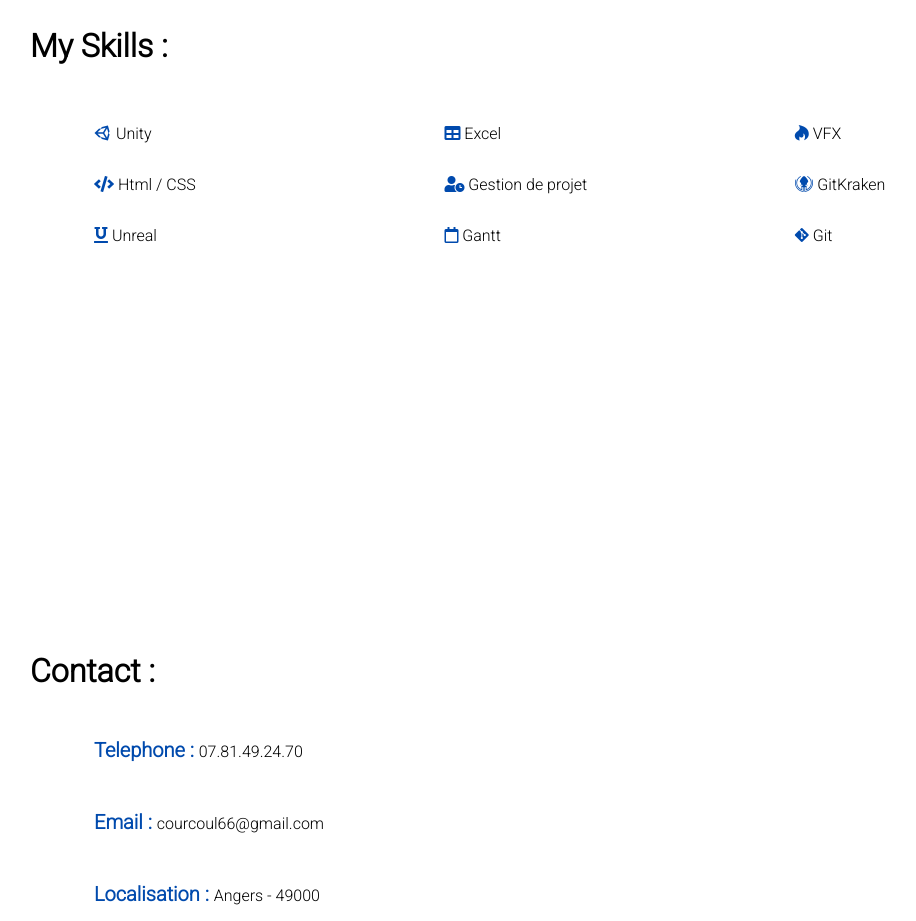
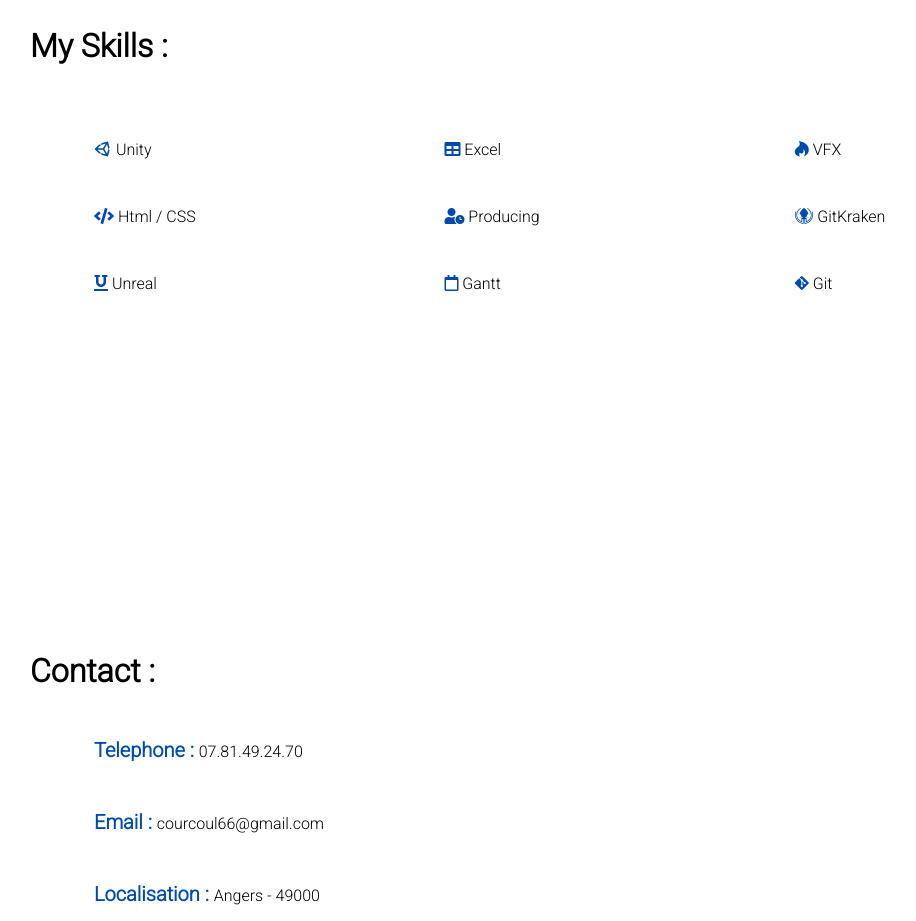
Before and after one commit to Heromomies/portfolio, a plain HTML site: page index.html in a window 1280 px wide. Shown: the part 3440-4361 px from the top of the page, without its empty margins (18-934 px from the left). Drawn offline with Linux system fonts and the light colour scheme.

Commit message:
Add smooth on scroll and change skills

```diff
--- a/css/style.css
+++ b/css/style.css
@@ -35,7 +35,9 @@ body {
   font-family: var(--body-font);
   overflow-x: hidden;
 }
-
+html{
+  scroll-behavior: smooth;
+}
 ul.sidenav {
   list-style-type: none;
   margin: 0;
@@ -199,7 +201,7 @@ div.contentExp {
 .columnIcons {
   float: left;
   width: 30%;
-  margin-top: var(--mb-3);
+  margin-top: var(--mb-5);
 }
 
 /* Content */
--- a/index.html
+++ b/index.html
@@ -141,7 +141,7 @@
                 <div class="contentIcons">
                     <div class="skills_data">
                         <i class="fas fa-user-clock skill_icn"></i>
-                        <span class="skills_name">Gestion de projet</span>
+                        <span class="skills_name">Producing</span>
                     </div>
                 </div>
             </div>
```
